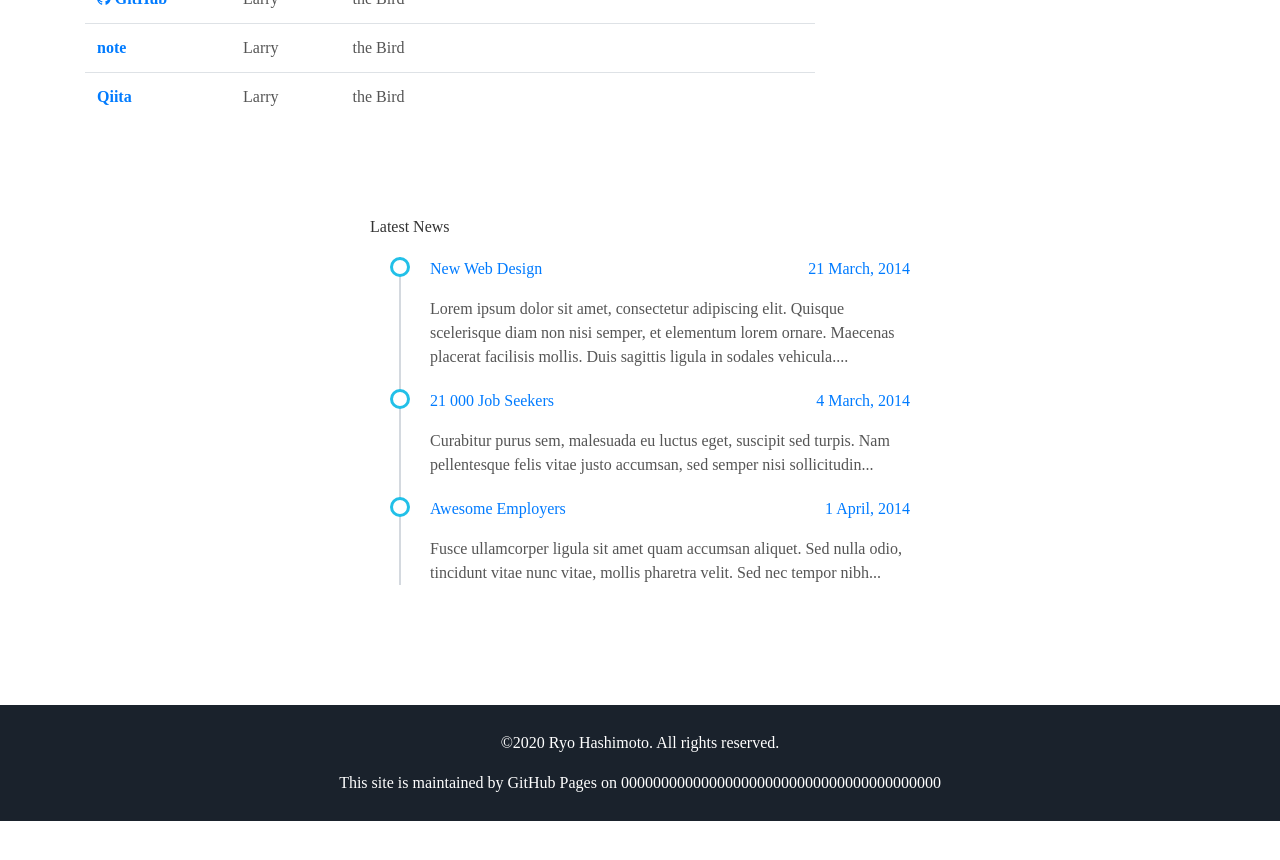
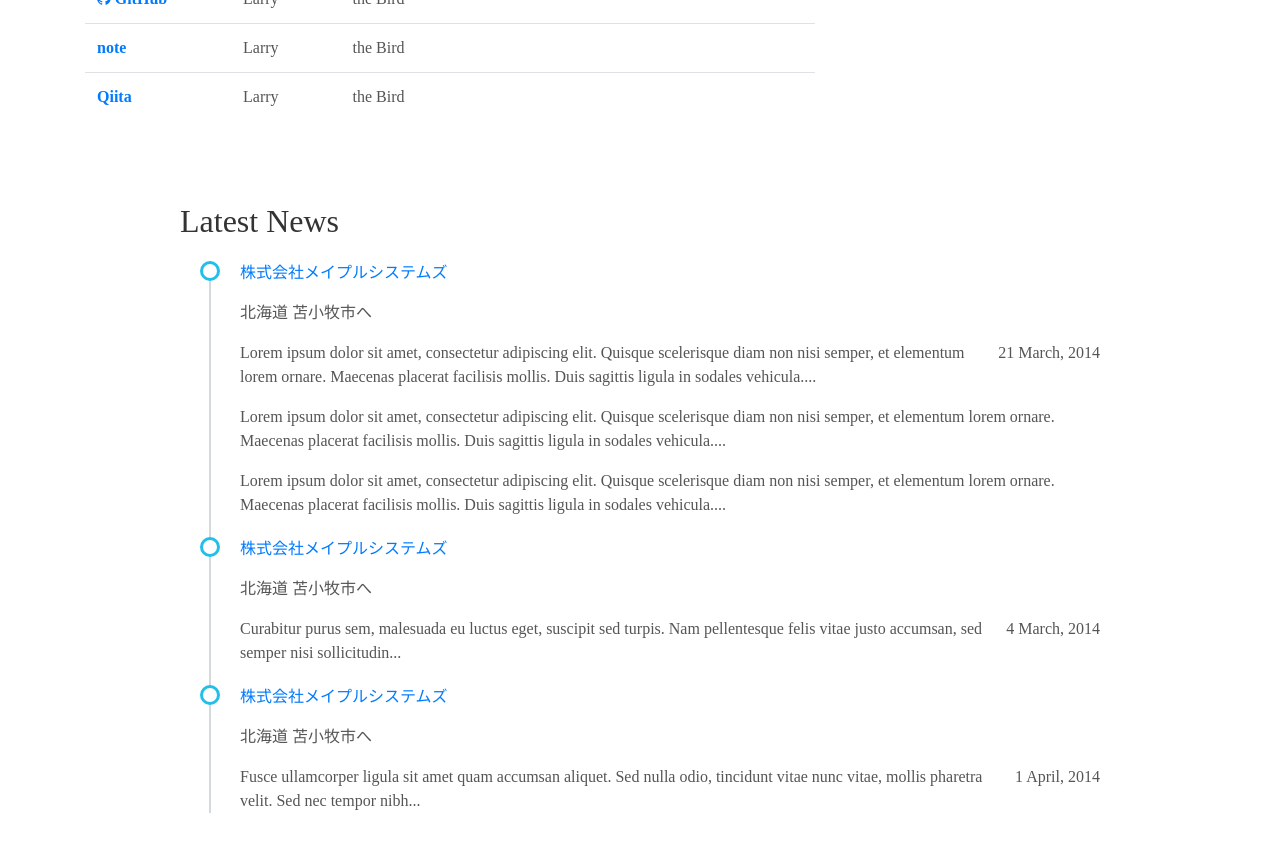
Before and after one commit to hashimotoryoh/hashimotoryoh.github.io, a Jekyll site: the page built from index.md, in a window 1280 px wide and 900 px high, scrolled down 1645 px. Shown: the top 860 px of the window. Built offline with Jekyll 4.4.1, drawn with Linux system fonts in a browser that asks for light colours; some web fonts are replaced; comment, search, counter and statistics services are not loaded; before the commit the page ends 2466 px from its top, so only the background shows below that.

Commit message:
fix timeline section

```diff
--- a/_includes/timeline.html
+++ b/_includes/timeline.html
@@ -1,21 +1,26 @@
-<div class="container mt-5 mb-5">
+<div class="container">
 	<div class="row">
-		<div class="col-md-6 offset-md-3">
-			<h4>Latest News</h4>
+		<div class="col-xl-10 offset-xl-1">
+			<h2>Latest News</h2>
 			<ul class="timeline">
 				<li>
-					<a target="_blank" href="https://www.totoprayogo.com/#">New Web Design</a>
-					<a href="#" class="float-right">21 March, 2014</a>
+          <p class="timeline-title text-primary">株式会社メイプルシステムズ</p>
+          <p class="timeline-subtitle">北海道 苫小牧市へ</p>
+					<span class="float-right">21 March, 2014</span>
+					<p>Lorem ipsum dolor sit amet, consectetur adipiscing elit. Quisque scelerisque diam non nisi semper, et elementum lorem ornare. Maecenas placerat facilisis mollis. Duis sagittis ligula in sodales vehicula....</p>
+					<p>Lorem ipsum dolor sit amet, consectetur adipiscing elit. Quisque scelerisque diam non nisi semper, et elementum lorem ornare. Maecenas placerat facilisis mollis. Duis sagittis ligula in sodales vehicula....</p>
 					<p>Lorem ipsum dolor sit amet, consectetur adipiscing elit. Quisque scelerisque diam non nisi semper, et elementum lorem ornare. Maecenas placerat facilisis mollis. Duis sagittis ligula in sodales vehicula....</p>
 				</li>
 				<li>
-					<a href="#">21 000 Job Seekers</a>
-					<a href="#" class="float-right">4 March, 2014</a>
+          <p class="timeline-title text-primary">株式会社メイプルシステムズ</p>
+          <p class="timeline-subtitle">北海道 苫小牧市へ</p>
+					<span class="float-right">4 March, 2014</span>
 					<p>Curabitur purus sem, malesuada eu luctus eget, suscipit sed turpis. Nam pellentesque felis vitae justo accumsan, sed semper nisi sollicitudin...</p>
 				</li>
 				<li>
-					<a href="#">Awesome Employers</a>
-					<a href="#" class="float-right">1 April, 2014</a>
+          <p class="timeline-title text-primary">株式会社メイプルシステムズ</p>
+          <p class="timeline-subtitle">北海道 苫小牧市へ</p>
+					<span class="float-right">1 April, 2014</span>
 					<p>Fusce ullamcorper ligula sit amet quam accumsan aliquet. Sed nulla odio, tincidunt vitae nunc vitae, mollis pharetra velit. Sed nec tempor nibh...</p>
 				</li>
 			</ul>
--- a/_layouts/default.html
+++ b/_layouts/default.html
@@ -13,9 +13,6 @@
       <section>
         {% include timeline.html %}
       </section>
-      <section id="content">
-        {{ content }}
-      </section>
       {% include footer.html %}
   </body>
 </html>
```
